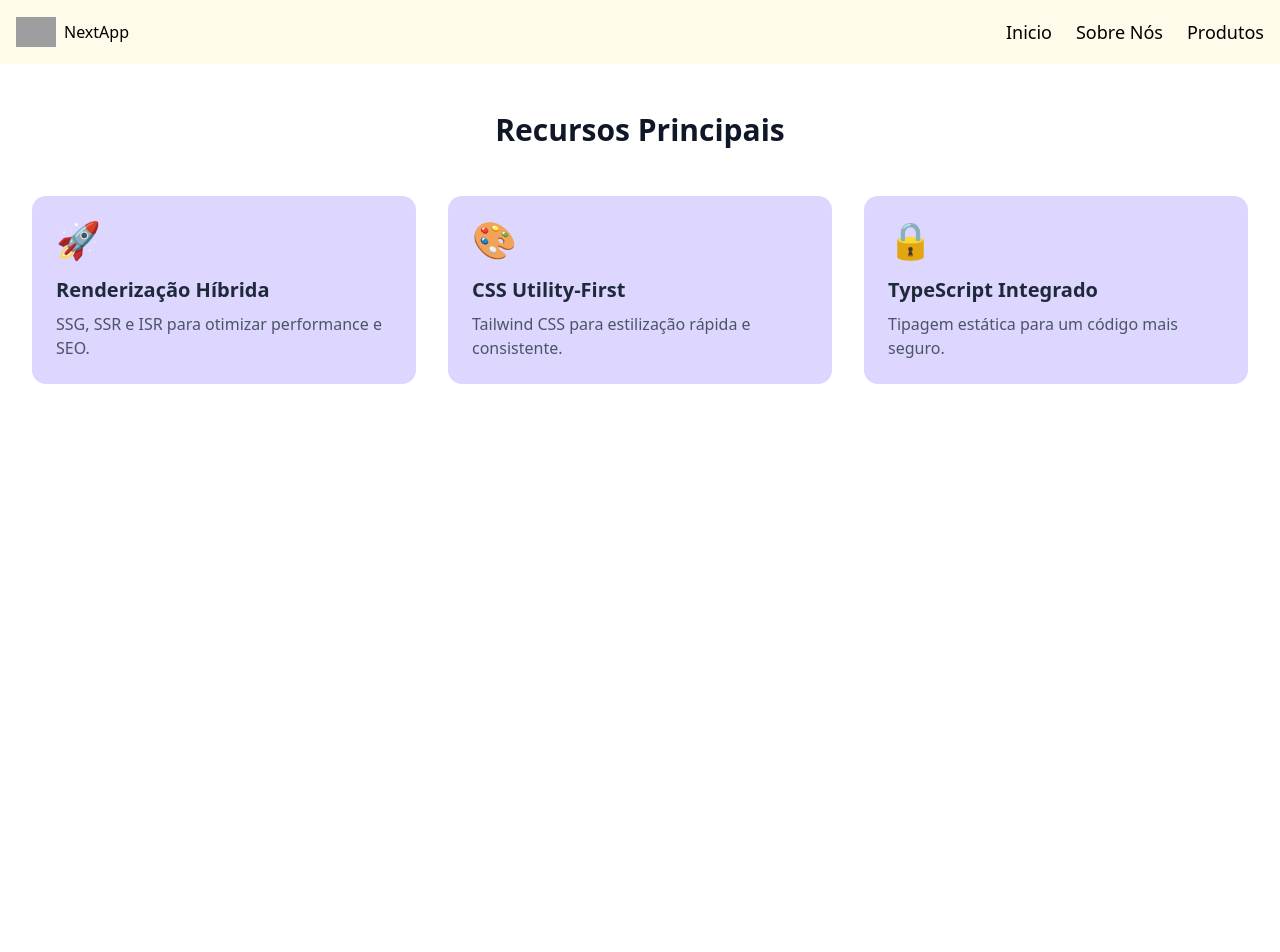
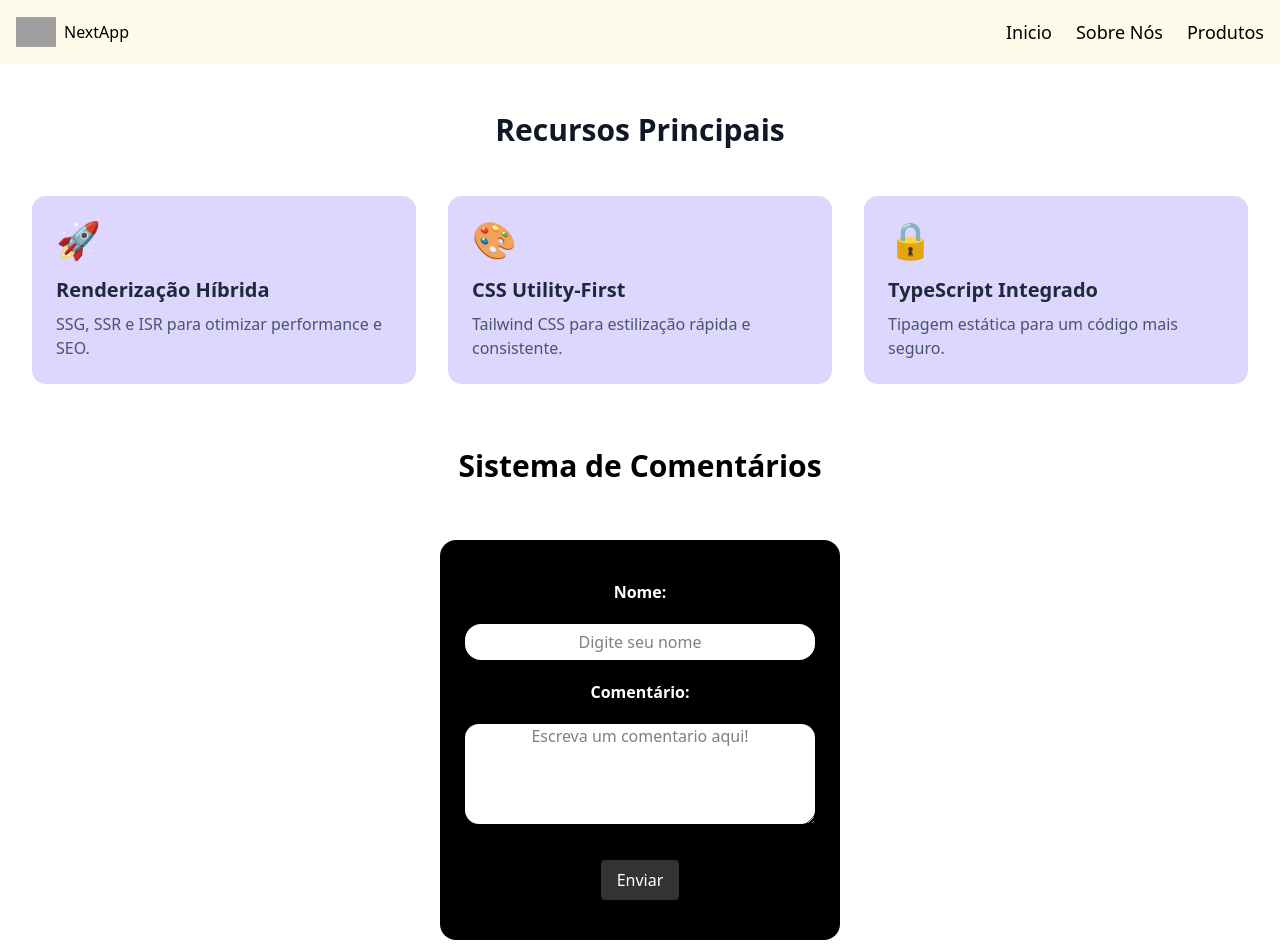
Before and after one commit to AgostinhoAlves15/introducao-nextjs, a Next.js app: page / in a window 1280 px wide. Shown: the top 952 px of the page. Before the commit the page ends 800 px from the top, so only its background shows below. Built offline with nearby package versions, Linux system fonts and the light colour scheme; grey boxes are pictures that could not be loaded.

Commit message:
feat: criação de um sistema de comentários

```diff
--- a/src/app/page.tsx
+++ b/src/app/page.tsx
@@ -1,11 +1,25 @@
+"use client"
+
 import { Card } from "@/components/Card";
 import NavBar from "@/components/NavBar";
+import CommentForm from "@/components/CommentForm";
+import CommentList from "@/components/CommentList";
+import { useState } from "react";
 // import PlaceForm from "@/components/PlaceForm";
 
-
-
+type Comentario = {
+  nome:string
+  mensagem:string
+  data:string
+}
 
 export default function Home() {
+
+  const [comentarios,setComentarios] = useState<Comentario[]>([])
+  const adicionarComentario = (comentario: Comentario) =>{
+    setComentarios([...comentarios,comentario])
+  }
+
   return (
     <div className=" ">
 
@@ -46,7 +60,11 @@ export default function Home() {
         <PlaceForm lat={22} lng={-23}/>
       </div> */}
 
-
+      <div className="flex flex-col items-center justify-center">
+      <h1 className="text-3xl font-bold my-4">Sistema de Comentários</h1>
+      <CommentForm onSubmit={adicionarComentario} />
+      <CommentList comentarios={comentarios} />
+    </div>
     </div>
   );
 }
--- /dev/null
+++ b/src/components/Comment.tsx
@@ -0,0 +1,17 @@
+"use client"
+
+type CommentProps = {
+  nome: string
+  mensagem: string
+  data: string
+}
+
+export default function Comment({nome,mensagem,data}:CommentProps) {
+    return(
+        <div className="bg-black p-4 rounded-lg shadow-md text-center">
+        <p className="text-white font-bold text-lg">{nome}</p>
+        <p className="text-gray-300">{mensagem}</p>
+        <p className="text-sm text-gray-500">{data}</p>
+    </div>
+    )
+}
--- /dev/null
+++ b/src/components/CommentForm.tsx
@@ -0,0 +1,67 @@
+"use client"
+
+import { useState } from "react"
+
+
+type Comentario = {
+  nome: string
+  mensagem: string
+  data: string
+}
+
+type CommentFormProps = {
+  onSubmit: (comentario: Comentario) => void
+}
+
+export default function CommentForm({ onSubmit }:CommentFormProps){
+
+    const [nome,setNome] = useState('')
+    const [mensagem,setMensagem] =useState('')
+    const hadleSubmit = () =>{
+        if(!nome.trim() || !mensagem.trim()){
+            alert('Preencha todos os campos.')
+            return
+        }
+
+        const NovoComentario = {
+            nome,
+            mensagem,
+            data: new Date().toLocaleString(),
+        }
+        onSubmit(NovoComentario)
+        setNome('')
+        setMensagem('')
+
+    }
+
+    return(
+        <div className="flex justify-center items-center">
+            <div className="bg-black w-[400px] h-[400px] m-10 rounded-2xl flex justify-center items-center flex-col ">
+                <h1 className="text-white items-start flex font-semibold">Nome:</h1>
+
+                <input className="
+                bg-white w-[350px] h-9 rounded-2xl text-center m-5 hover:bg-gray-300 focus:bg-gray-300"
+                type="text"
+                placeholder="Digite seu nome"
+                value={nome}
+                onChange={(e)=>setNome(e.target.value)}
+                />
+
+                <h1 className="text-white items-start flex font-semibold">Comentário:</h1>
+
+                <textarea className=
+                "w-[350px] h-[100px] bg-white rounded-xl text-center m-5 hover:bg-gray-300 focus:bg-gray-300"
+                placeholder="Escreva um comentario aqui!"
+                name="comment"
+                value={mensagem}
+                id="comment"
+                onChange={(e)=>setMensagem(e.target.value)}>
+                </textarea>
+
+                <button className="bg-white hover:bg-gray-300" onClick={hadleSubmit}>Enviar</button>
+            </div>
+
+        </div>
+    )
+
+}
--- /dev/null
+++ b/src/components/CommentList.tsx
@@ -0,0 +1,28 @@
+"use client"
+
+import Comment from "./Comment"
+
+type Comentario = {
+  nome: string
+  mensagem: string
+  data: string
+}
+
+type CommentListProps = {
+  comentarios: Comentario[]
+}
+
+export default function CommentList( {comentarios}:CommentListProps ){
+    return(
+         <div className="w-[400px] max-w-xl mt-8 space-y-4 mb-5">
+            {comentarios.map((comentario, index)=>(
+                <Comment
+                    key={index}
+                    nome={comentario.nome}
+                    mensagem={comentario.mensagem}
+                    data={comentario.data}
+                    />
+            ))}
+         </div>
+    )
+}
```
